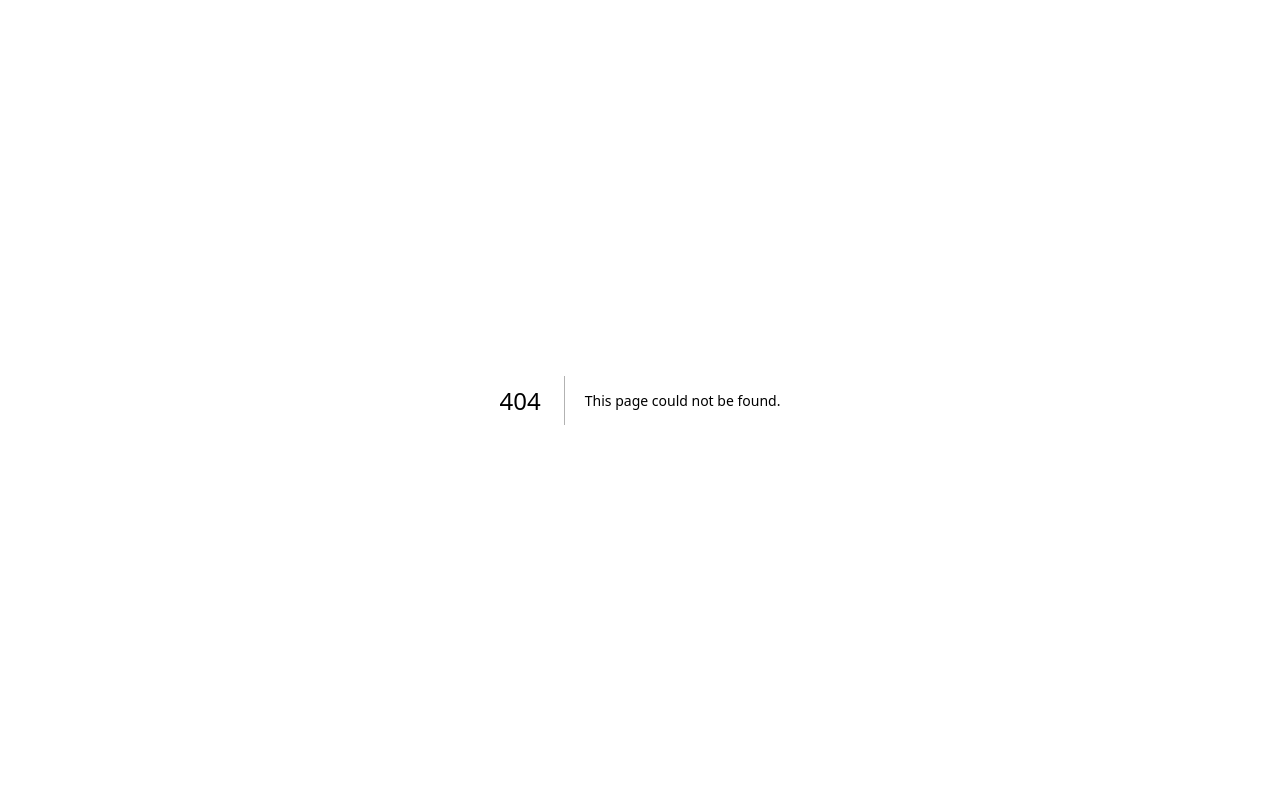
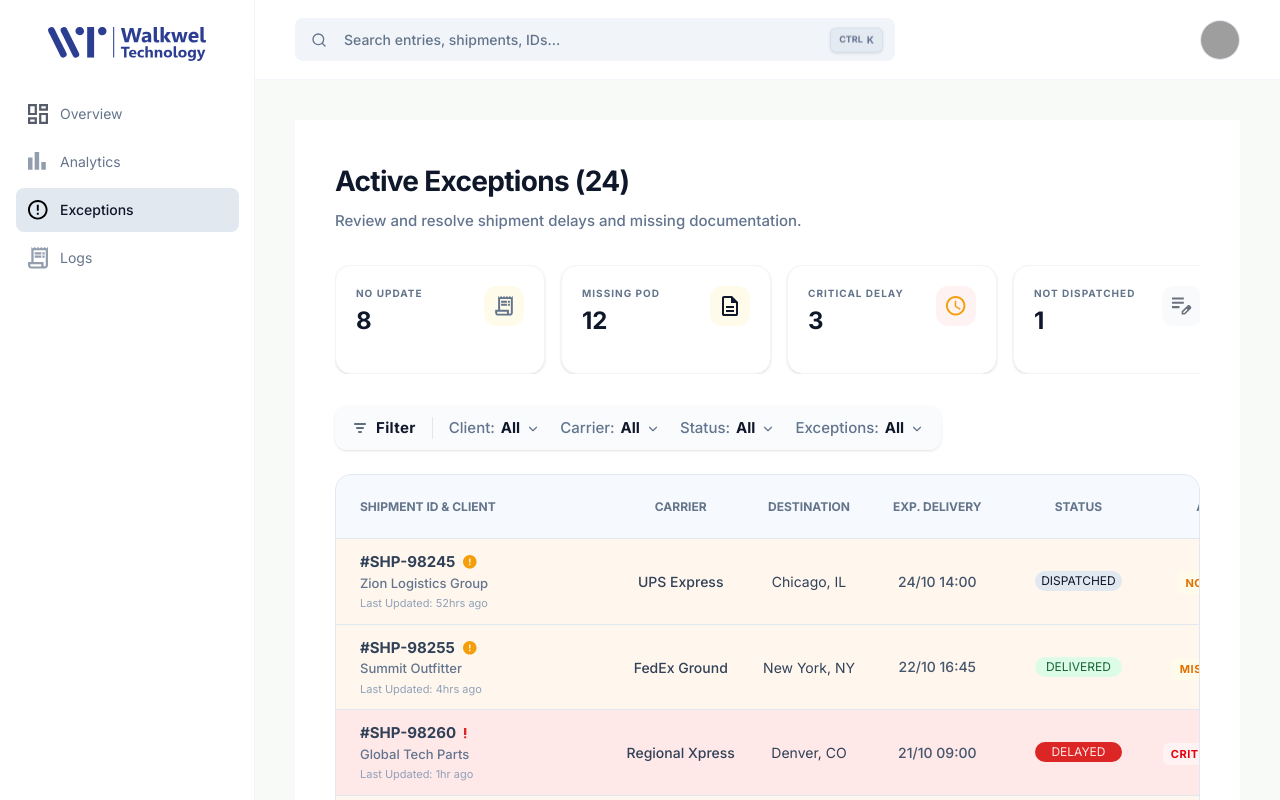
Before and after one commit to Prathik2004/3PL, a Next.js app in the folder frontend/: page /dashboard/exceptions in a window 1280 px wide. Before the commit this address had no page. Shown: the top 800 px of the page. Built offline with nearby package versions, Linux system fonts and the light colour scheme; grey boxes are pictures that could not be loaded.

Commit message:
feat: link Exceptions page to sidebar and filter ShipmentTable to only show active exceptions

```diff
--- /dev/null
+++ b/frontend/src/app/dashboard/exceptions/page.tsx
@@ -0,0 +1,67 @@
+import { Suspense } from "react";
+import KpiCard from "@/src/components/common/KPICard";
+import ShipmentTable from "@/src/components/ui/Dashboard/ShipmentTable";
+import { FilterBar } from "@/src/components/common/FilterBar";
+
+export const metadata = {
+  title: "Exceptions Dashboard | Walkwel 3PL",
+  description: "View and resolve active shipment exceptions",
+};
+
+export default function ExceptionsDashboard() {
+  return (
+    <div className="w-full bg-[#FFFFFF] p-6 lg:p-10 space-y-8 min-h-full">
+      {/* Page Header */}
+      <div>
+        <h1 className="text-[28px] font-bold text-[#0F172A] mb-2 tracking-tight">
+          Active Exceptions (24)
+        </h1>
+        <p className="text-[15px] font-medium text-slate-500">
+          Review and resolve shipment delays and missing documentation.
+        </p>
+      </div>
+
+      {/* KPI Summary Cards */}
+      <div className="flex flex-nowrap lg:flex-row gap-4 overflow-x-auto pb-4 lg:pb-0">
+        <KpiCard
+          title="No Update"
+          value={8}
+          status="alert"
+          iconSrc="/icons/logs.svg"
+        />
+        <KpiCard
+          title="Missing POD"
+          value={12}
+          status="alert"
+          iconSrc="/icons/file.svg"
+        />
+        <KpiCard
+          title="Critical Delay"
+          value={3}
+          status="critical"
+          iconSrc="/icons/delayed.svg"
+        />
+        <KpiCard
+          title="Not Dispatched"
+          value={1}
+          status="neutral"
+          iconSrc="/icons/Container.svg"
+        />
+      </div>
+
+      <div className="space-y-6">
+        {/* Filter Row */}
+        <div className="flex flex-col md:flex-row md:items-center justify-between gap-4">
+          <Suspense fallback={<div className="h-10 w-48 animate-pulse rounded bg-slate-100" />}>
+            <FilterBar />
+          </Suspense>
+        </div>
+
+        {/* Shipment Table */}
+        <Suspense fallback={<div className="h-64 w-full animate-pulse rounded-2xl bg-slate-100" />}>
+          <ShipmentTable onlyExceptions={true} />
+        </Suspense>
+      </div>
+    </div>
+  );
+}
--- a/frontend/src/components/common/Sidebar.tsx
+++ b/frontend/src/components/common/Sidebar.tsx
@@ -6,7 +6,7 @@ import { usePathname } from 'next/navigation';
 const NAV_ITEMS = [
   { label: 'Overview', href: '/dashboard', icon: '/icons/dashboard.svg' },
   { label: 'Analytics', href: '/analytics', icon: '/icons/analytics.svg' },
-  { label: 'Exceptions', href: '/exceptions', icon: '/icons/exceptions.svg' },
+  { label: 'Exceptions', href: '/dashboard/exceptions', icon: '/icons/exceptions.svg' },
   { label: 'Logs', href: '/logs', icon: '/icons/logs.svg' },
 ];
 
--- a/frontend/src/components/ui/Dashboard/ShipmentTable.tsx
+++ b/frontend/src/components/ui/Dashboard/ShipmentTable.tsx
@@ -119,7 +119,7 @@ export const shipments: ShipmentRowProps[] = [
   },
 ];
 
-const ShipmentTable = () => {
+const ShipmentTable = ({ onlyExceptions = false }: { onlyExceptions?: boolean }) => {
   const searchParams = useSearchParams();
   const [currentPage, setCurrentPage] = useState(1);
   const itemsPerPage = 10;
@@ -136,6 +136,11 @@ const ShipmentTable = () => {
     const allShipments = [...shipments, ...shipments];
 
     return allShipments.filter((shipment) => {
+      // If we only want exceptions, filter out anything where alert is "-" or empty
+      if (onlyExceptions && (!shipment.alert || shipment.alert === '-')) {
+        return false;
+      }
+
       // Normalize helpers
       const normalize = (str: string | null) => (str || '').toLowerCase().replace(/[^a-z0-9]/g, '');
 
@@ -169,7 +174,7 @@ const ShipmentTable = () => {
 
       return matchesStatus && matchesCarrier && matchesClient && matchesException;
     });
-  }, [currentStatus, currentCarrier, currentClient, currentException]);
+  }, [currentStatus, currentCarrier, currentClient, currentException, onlyExceptions]);
 
   // 3. Dynamic Pagination based on filtered results
   const totalItems = filteredShipments.length;
```
